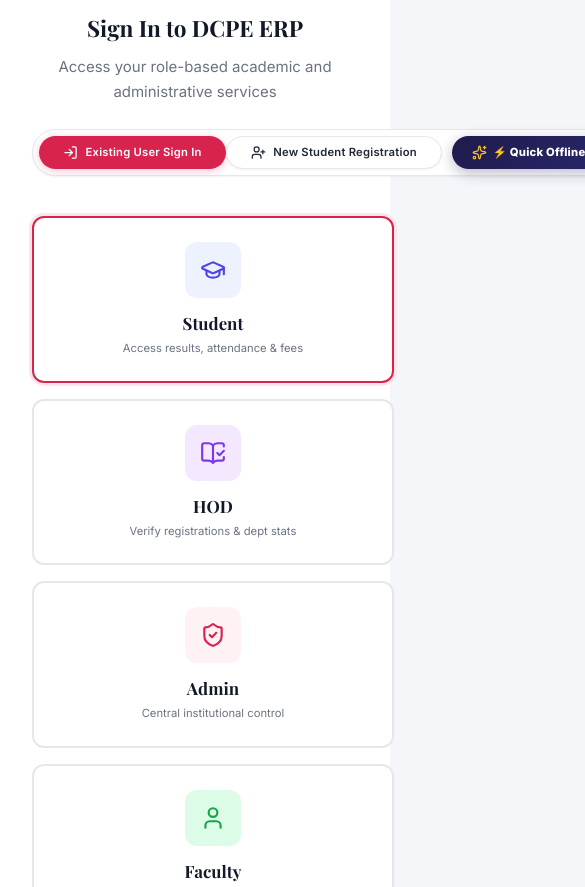
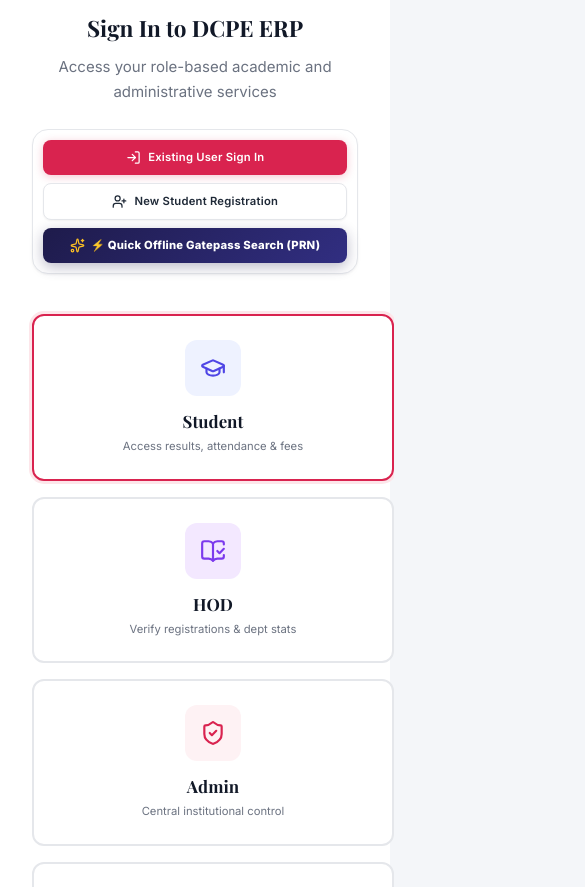
Before and after one commit to parthd45/dcpe-erp, a React (Vite) app: page / in a window 390 px wide. Shown: the part 10226-11113 px from the top of the page, 585 px wide, since content can reach past the window. Built offline with nearby package versions, Linux system fonts and the light colour scheme; no server answers; the database is empty.

Commit message:
fix: resolve mobile layout right-shift by styling login-tab-bar and student-dashboard-header-right with flex wrapping

```diff
--- a/src/components/Dashboard/Dashboard.css
+++ b/src/components/Dashboard/Dashboard.css
@@ -782,6 +782,21 @@
   }
 }
 
+.student-dashboard-header-right {
+  display: flex;
+  align-items: center;
+  gap: 18px;
+}
+
+@media (max-width: 768px) {
+  .student-dashboard-header-right {
+    flex-direction: column !important;
+    width: 100% !important;
+    align-items: center !important;
+    gap: 12px !important;
+  }
+}
+
 @media (max-width: 480px) {
   .kpi-grid {
     grid-template-columns: 1fr !important;
--- a/src/components/Dashboard/StudentDashboard.jsx
+++ b/src/components/Dashboard/StudentDashboard.jsx
@@ -141,7 +141,7 @@ export default function StudentDashboard({ onBackToHome }) {
             </div>
           </div>
 
-          <div style={{ display: 'flex', alignItems: 'center', gap: '18px' }}>
+          <div className="student-dashboard-header-right">
             <OfficialHVPMLogo size={72} showTitle={false} />
             <div className="dashboard-actions">
               <button className="btn btn-outline-dark btn-sm" onClick={onBackToHome}>
--- a/src/components/LoginSection/LoginSection.css
+++ b/src/components/LoginSection/LoginSection.css
@@ -247,6 +247,26 @@
   .login-form-wrap { padding: 24px; }
 }
 
+@media (max-width: 768px) {
+  .login-tab-bar {
+    display: flex !important;
+    flex-direction: column !important;
+    border-radius: var(--radius-2xl) !important;
+    width: 100% !important;
+    box-sizing: border-box !important;
+    gap: 8px !important;
+    padding: 10px !important;
+  }
+  .login-tab-bar button {
+    width: 100% !important;
+    margin-left: 0 !important;
+    margin-right: 0 !important;
+    border-radius: var(--radius-lg) !important;
+    justify-content: center !important;
+    padding: 10px !important;
+  }
+}
+
 @media (max-width: 480px) {
   .login-cards { grid-template-columns: 1fr; }
 }
--- a/src/components/LoginSection/LoginSection.jsx
+++ b/src/components/LoginSection/LoginSection.jsx
@@ -168,8 +168,8 @@ export default function LoginSection() {
               : 'Submit your enrollment details to your department HOD for verification'}
           </p>
 
-          {/* Mode Switcher Tabs */}
           <div
+            className="login-tab-bar"
             style={{
               display: 'inline-flex',
               background: 'var(--bg-white)',
```
